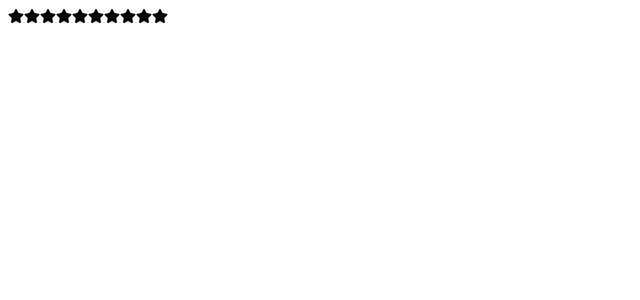
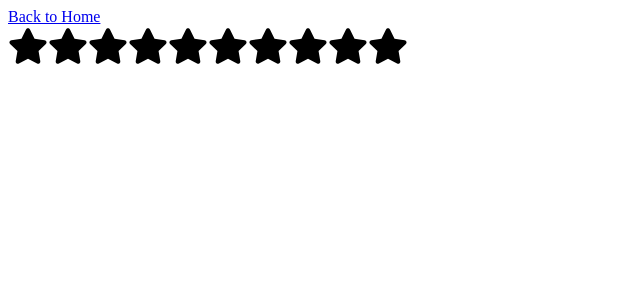
Before and after one commit to Nellie7190/mult-resource-proj, a React (Create React App) app: page /star-rating in a window 1280 px wide. Shown: the top 300 px of the page, without its empty margins (0-640 px from the left). Built offline with nearby package versions, Linux system fonts and the light colour scheme.

Commit message:
fix background color when navigating away from colorgenerator

```diff
--- a/src/App.js
+++ b/src/App.js
@@ -3,7 +3,7 @@ import { Route, Routes, Link } from 'react-router-dom';
 import Accordion from './Components/Accordion/Accordion';
 import Directory from './Pages/Directory';
 import ColorGenerator from './Components/ColorGenerator/ColorGenerator';
-import StarRating from './Components/StarRating';
+import StarRating from './Components/ColorGenerator/starRating/StarRating';
 
 function App() {
   // FIX BACKGROUND COLOR TO BE BACK WHITE WHEN LEAVING RANDOM COLOR PAGE
@@ -13,7 +13,7 @@ function App() {
         <Route path='/' element={<Directory />}></Route>
         < Route path= "/accordion" element={< Accordion />} />
         < Route path= "/color-generator" element={< ColorGenerator />} />
-        < Route path= "/star-rating" element={< StarRating starNum={10}/>} />
+        < Route path= "/star-rating" element={< StarRating starTotal={10}/>} />
       </Routes>
     </>
   );
--- a/src/Components/Accordion/Accordion.jsx
+++ b/src/Components/Accordion/Accordion.jsx
@@ -1,13 +1,9 @@
-import React, { useState, useEffect } from "react";
+import React, { useState} from "react";
 import data from "./data";
 import "./styles.css";
 import HomeButton from "../HomeButton";
 
 const Accordion = () => {
-  // useEffect(() => {
-  //   //Runs only on the first render
-  // }, []);
-
   const [selected, setSelected] = useState([]);
   // const [multSel, setMultSel] = useState([])
   const [multButton, setMultButton] = useState(false)
--- /dev/null
+++ b/src/Components/ColorGenerator/starRating/StarRating.jsx
@@ -0,0 +1,48 @@
+import React, { useState } from 'react'
+// using react-icons
+import { FaStar } from 'react-icons/fa'
+import HomeButton from '../../HomeButton'
+
+// default if starNum not passed through props
+const StarRating = ({starTotal = 5}) => {
+    const [ rating, setRating ] = useState(0)
+
+    function handleClick (index) {
+        console.log(index + 1, 'clicked!')
+        //if the star selected and less than, make className active
+        for(let i=0; i<=index; i++){
+            console.log(this)
+            // className='active'
+        }
+    }
+
+    function handleMouseMove(index) {
+        return
+    }
+
+    function handleMouseLeave(index) {
+        return
+    }
+  return (
+    <>
+        <HomeButton />
+        <div>
+
+            {
+                [...Array(starTotal)].map((_, index) =>
+                    <FaStar
+                        key={index}
+                        className='inactive'
+                        onClick={() => handleClick(index)}
+                        onMouseMove={() => handleMouseMove(index)}
+                        onMouseLeave={() => handleMouseLeave(index)}
+                        size={40}
+                    />
+                )
+            }
+        </div>
+    </>
+  )
+}
+
+export default StarRating
--- a/src/Components/HomeButton.jsx
+++ b/src/Components/HomeButton.jsx
@@ -3,9 +3,12 @@ import { Link } from 'react-router-dom'
 
 
 const HomeButton = () => {
+    function handleClick () {
+        document.body.style.backgroundColor = 'white'
+    }
   return (
     <>
-        <Link to='/'>Back to Home</Link>
+        <Link to='/' onClick={handleClick}>Back to Home</Link>
     </>
   )
 }
--- a/src/Components/StarRating.jsx
+++ /dev/null
@@ -1,19 +0,0 @@
-import React from 'react'
-// using react-icons
-import { FaStar } from 'react-icons/fa'
-
-// default if starNum not passed through props
-const StarRating = ({starNum = 5}) => {
-    console.log(starNum)
-  return (
-<div>
-    {
-        [...Array(starNum)].map((_, index) =>
-            <FaStar key={index}/>
-        )
-    }
-</div>
-  )
-}
-
-export default StarRating
--- a/src/Pages/Directory.jsx
+++ b/src/Pages/Directory.jsx
@@ -1,10 +1,7 @@
 import React from 'react'
 import { Link } from 'react-router-dom'
-import Accordion from '../Components/Accordion/Accordion'
 
 const Directory = () => {
-
-
 
   return (
     <>
```
